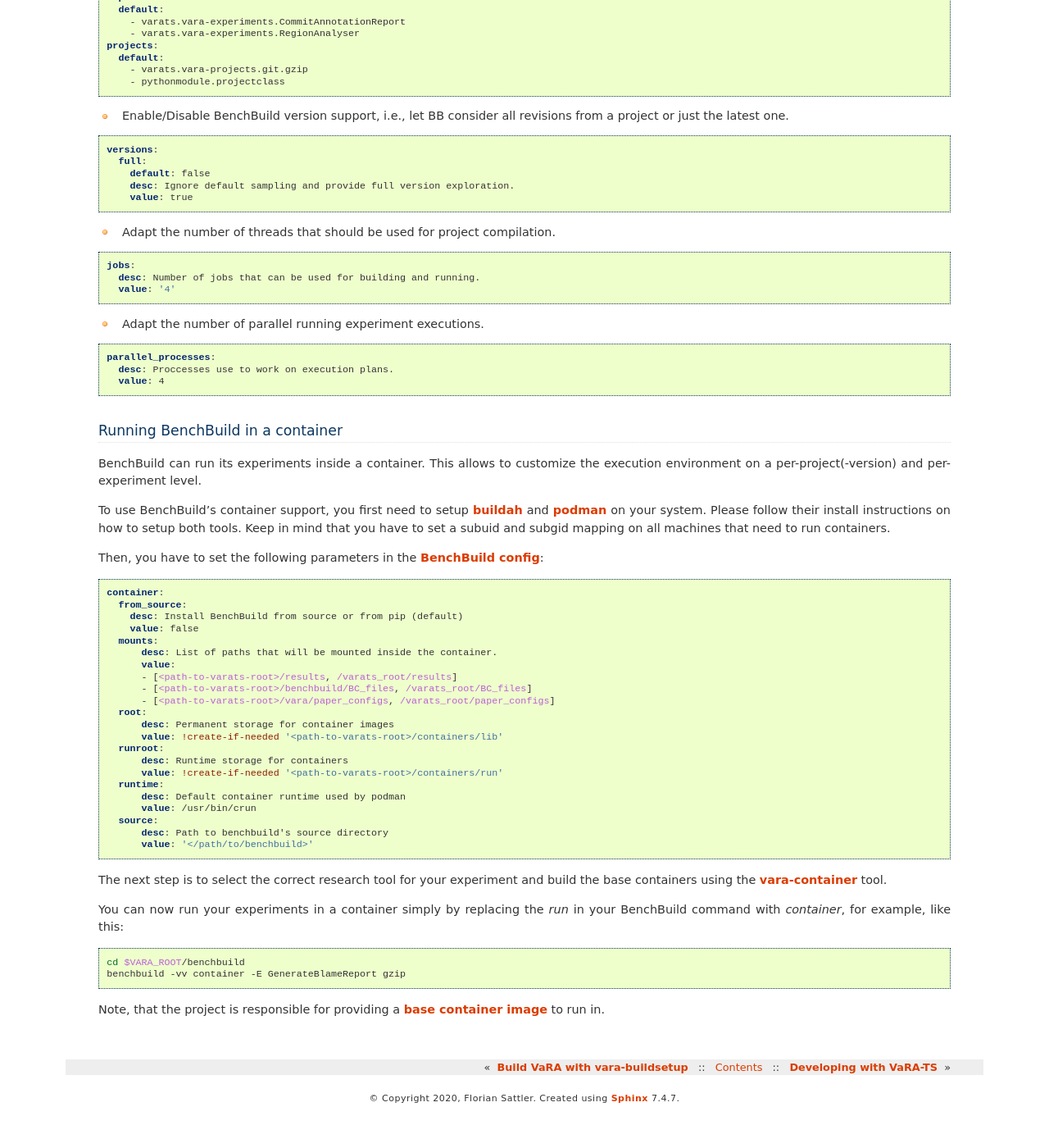
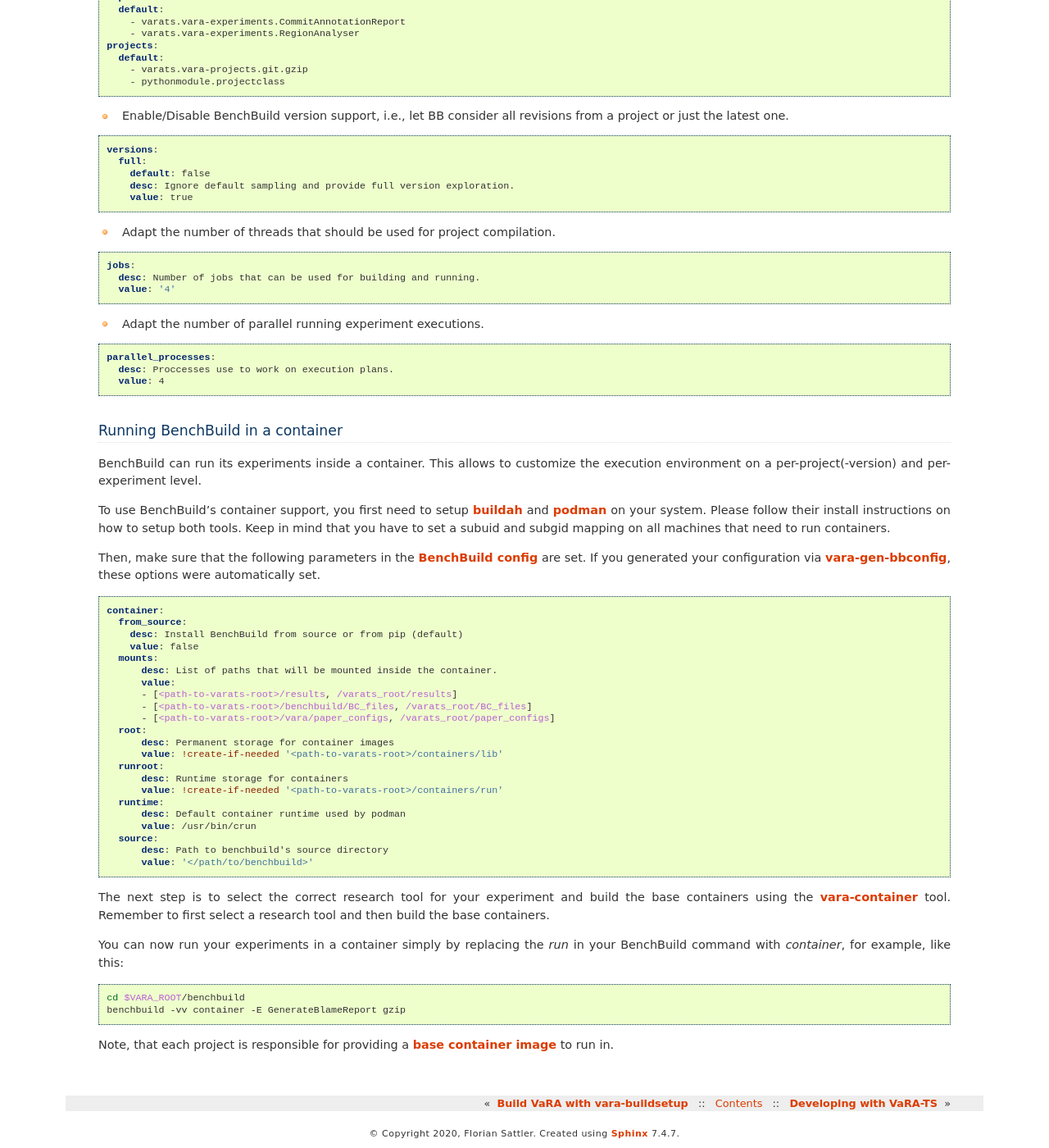
Before and after one commit to se-sic/VaRA-Tool-Suite, a Sphinx documentation site: the page built from docs/source/vara-ts/benchbuild.rst, in a window 1280 px wide and 1400 px high, scrolled down 1118 px. Shown: the whole window at 82% size. Built offline with Sphinx 7.4.7, drawn with Linux system fonts in a browser that asks for light colours; the version number could not be read and is left out; before the commit the page ends 2475 px from its top, so only the background shows below that.

Commit message:
Implement feedback about documentation

```diff
--- a/docs/source/vara-ts/benchbuild.rst
+++ b/docs/source/vara-ts/benchbuild.rst
@@ -98,7 +98,8 @@ To use BenchBuild's container support, you first need to setup `buildah <https:/
 Please follow their install instructions on how to setup both tools.
 Keep in mind that you have to set a subuid and subgid mapping on all machines that need to run containers.
 
-Then, you have to set the following parameters in the :ref:`BenchBuild config <How-to configure BenchBuild yourself>`:
+Then, make sure that the following parameters in the :ref:`BenchBuild config <How-to configure BenchBuild yourself>` are set.
+If you generated your configuration via :ref:`vara-gen-bbconfig`, these options were automatically set.
 
 .. code-block:: yaml
 
@@ -126,6 +127,7 @@ Then, you have to set the following parameters in the :ref:`BenchBuild config <H
         value: '</path/to/benchbuild>'
 
 The next step is to select the correct research tool for your experiment and build the base containers using the :ref:`vara-container` tool.
+Remember to first select a research tool and then build the base containers.
 
 You can now run your experiments in a container simply by replacing the `run` in your BenchBuild command with `container`, for example, like this:
 
@@ -134,4 +136,4 @@ You can now run your experiments in a container simply by replacing the `run` in
   cd $VARA_ROOT/benchbuild
   benchbuild -vv container -E GenerateBlameReport gzip
 
-Note, that the project is responsible for providing a :ref:`base container image <Using Containers>` to run in.
+Note, that each project is responsible for providing a :ref:`base container image <Using Containers>` to run in.
```
